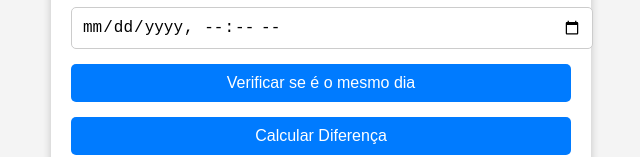
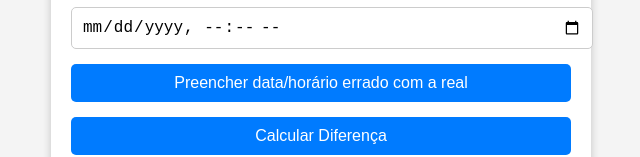
Before and after one commit to guicamalv/Calculadora-de-Hor-rios, a plain HTML site: page index.html in a window 1280 px wide. Shown: the part 251-408 px from the top of the page, without its empty margins (319-959 px from the left). Drawn offline with Linux system fonts and the light colour scheme.

Commit message:
Acertar texto

```diff
--- a/index.html
+++ b/index.html
@@ -108,7 +108,7 @@
         <label for="wrong-date">Data/Horário Errado:</label>
         <input type="datetime-local" id="wrong-date" />
 
-        <button onclick="checkSameDay()">Verificar se é o mesmo dia</button>
+        <button onclick="checkSameDay()">Preencher data/horário errado com a real</button>
         <button onclick="calculateDifference()">Calcular Diferença</button>
 
         <h3>Diferença:</h3>
```
